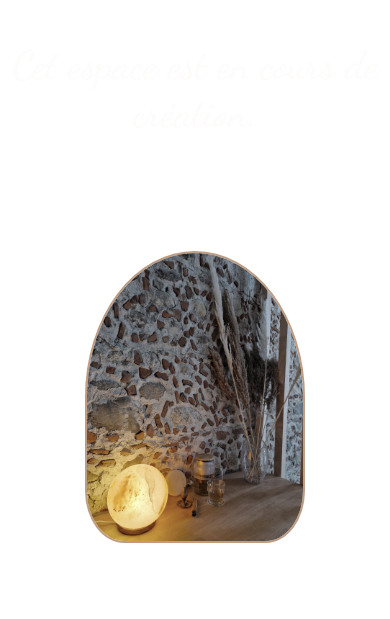
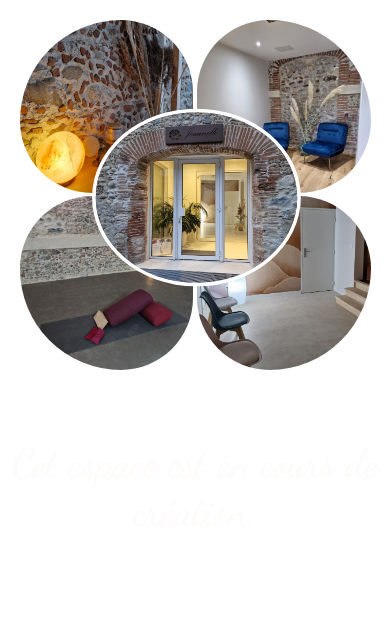
Before and after one commit to Nifrael/jeannelle-1, a PHP site: page / in a window 390 px wide. Shown: the part 78-697 px from the top of the page. Run offline with PHP 8.4, Linux system fonts and the light colour scheme; some web fonts are replaced.

Commit message:
Création de la grille photos desktop & mobile

```diff
--- a/assets/css/components.css
+++ b/assets/css/components.css
@@ -41,6 +41,157 @@ nav ul {
   );
 }
 
+.welcome-photos {
+  max-width: 85%;
+  margin: 5% auto;
+  display: grid;
+  align-items: center;
+  grid-template-columns: repeat(3, 1fr);
+  grid-template-rows: repeat(2, 1fr);
+  gap: 1%;
+}
+
+.welcome-photos img {
+  max-width: 100%;
+  max-height: 100%;
+}
+
+.welcome-photos div:first-child {
+  grid-column: 2/3;
+  grid-row: 1/3;
+}
+
+.welcome-photos div:first-child img {
+  scale: 1.2;
+  border-top-left-radius: 40%;
+  border-top-right-radius: 40%;
+  border-bottom-left-radius: 40%;
+  border-bottom-right-radius: 40%;
+  border: var(--main-color) 1vw solid;
+}
+
+.welcome-photos div:nth-child(2) {
+  grid-column: 1/2;
+  grid-row: 1/2;
+}
+
+.welcome-photos div:nth-child(2) img {
+  border-top-right-radius: 50%;
+  border-top-left-radius: 70%;
+  border-bottom-left-radius: 50%;
+}
+
+.welcome-photos div:nth-child(3) {
+  grid-column: 3/4;
+  grid-row: 1/2;
+}
+
+.welcome-photos div:nth-child(3) img {
+  border-top-right-radius: 70%;
+  border-top-left-radius: 50%;
+  border-bottom-right-radius: 50%;
+}
+
+.welcome-photos div:nth-child(4) {
+  grid-column: 1/2;
+  grid-row: 2/3;
+}
+
+.welcome-photos div:nth-child(4) img {
+  border-top-left-radius: 50%;
+  border-bottom-right-radius: 50%;
+  border-bottom-left-radius: 70%;
+}
+
+.welcome-photos div:nth-child(5) {
+  grid-column: 3/4;
+  grid-row: 2/3;
+}
+
+.welcome-photos div:nth-child(5) img {
+  width: 100%;
+  border-top-right-radius: 50%;
+  border-bottom-left-radius: 50%;
+  border-bottom-right-radius: 70%;
+}
+
+/* .welcome-photos {
+  max-width: 95%;
+  margin: 5% auto;
+  display: flex;
+  align-items: center;
+  overflow: hidden;
+}
+
+.welcome-photos img {
+  max-width: 100%;
+  max-height: 100%;
+}
+
+.welcome-photos div:first-child {
+  order: 3;
+  display: flex;
+  justify-content: center;
+}
+
+.welcome-photos div:first-child img {
+  order: 3;
+  width: 90%;
+  border-top-left-radius: 90%;
+  border-top-right-radius: 90%;
+  border-bottom-left-radius: 20%;
+  border-bottom-right-radius: 20%;
+}
+
+.welcome-photos div:nth-child(2) {
+  order: 2;
+}
+
+.welcome-photos div:nth-child(2) img {
+  width: 100%;
+  border-top-left-radius: 90%;
+  border-top-right-radius: 20%;
+  border-bottom-left-radius: 20%;
+  border-bottom-right-radius: 90%;
+}
+
+.welcome-photos div:nth-child(3) {
+  order: 1;
+}
+
+.welcome-photos div:nth-child(3) img {
+  width: 100%;
+  border-top-left-radius: 60%;
+  border-top-right-radius: 40%;
+  border-bottom-left-radius: 30%;
+  border-bottom-right-radius: 70%;
+}
+
+.welcome-photos div:nth-child(4) {
+  order: 4;
+}
+
+.welcome-photos div:nth-child(4) img {
+  width: 100%;
+  border-top-left-radius: 20%;
+  border-top-right-radius: 90%;
+  border-bottom-left-radius: 90%;
+  border-bottom-right-radius: 20%;
+}
+
+.welcome-photos div:nth-child(5) {
+  order: 5;
+}
+
+.welcome-photos div:nth-child(5) img {
+  width: 100%;
+  max-height: 70%;
+  border-top-left-radius: 40%;
+  border-top-right-radius: 60%;
+  border-bottom-left-radius: 70%;
+  border-bottom-right-radius: 30%;
+} */
+
 footer {
   min-height: 100%;
   display: flex;
@@ -79,6 +230,82 @@ footer p {
   nav ul img {
     width: 250px;
     height: 60px;
+  }
+
+  .welcome-photos {
+    max-width: 90%;
+    margin: 5% auto;
+    display: grid;
+    align-items: center;
+    grid-template-columns: repeat(4, 1fr);
+    grid-template-rows: repeat(4, 1fr);
+    gap: 1vw;
+  }
+
+  .welcome-photos img {
+    max-width: 100%;
+    max-height: 100%;
+  }
+
+  .welcome-photos div:first-child {
+    grid-column: 2/4;
+    grid-row: 2/4;
+    transform: rotate(45deg);
+  }
+
+  .welcome-photos div:first-child img {
+    width: 100%;
+    transform: rotate(-45deg);
+    border-radius: 50%;
+    border: var(--white) 1vw solid;
+    overflow: hidden;
+  }
+
+  .welcome-photos div:nth-child(2) {
+    grid-column: 1/3;
+    grid-row: 1/3;
+  }
+
+  .welcome-photos div:nth-child(2) img {
+    border-top-right-radius: 50%;
+    border-top-left-radius: 70%;
+    border-bottom-left-radius: 50%;
+  }
+
+  .welcome-photos div:nth-child(3) {
+    grid-column: 3/5;
+    grid-row: 1/3;
+  }
+
+  .welcome-photos div:nth-child(3) img {
+    border-top-right-radius: 70%;
+    border-top-left-radius: 50%;
+    border-bottom-right-radius: 50%;
+  }
+
+  .welcome-photos div:nth-child(4) {
+    margin-top: -10px;
+    grid-column: 1/3;
+    grid-row: 3/5;
+  }
+
+  .welcome-photos div:nth-child(4) img {
+    border-top-left-radius: 50%;
+    border-bottom-right-radius: 50%;
+    border-bottom-left-radius: 70%;
+  }
+
+  .welcome-photos div:nth-child(5) {
+    margin-top: -10px;
+    grid-column: 3/5;
+    grid-row: 3/5;
+  }
+
+  .welcome-photos div:nth-child(5) img {
+    width: 100%;
+    border-top-right-radius: 50%;
+    border-bottom-left-radius: 50%;
+    border-bottom-right-radius: 70%;
   }
 
   .footer-container {
--- a/home.html
+++ b/home.html
@@ -21,6 +21,23 @@
     </div>
   </header>
   <main>
+    <div class="welcome-photos">
+      <div>
+        <img src="assets/images/Home.jpg" alt="">
+      </div>
+      <div>
+        <img src="assets/images/Home2.jpg" alt="">
+      </div>
+      <div>
+        <img src="assets/images/Home3.jpg" alt="">
+      </div>
+      <div>
+        <img src="assets/images/Home4.jpg" alt="">
+      </div>
+      <div>
+        <img src="assets/images/Home5.jpg" alt="">
+      </div>
+    </div>
     <div class="grid">
       <div class="grid-photo">
         <img src="assets/images/welcome.jpg" alt="" id="welcome-img">
```
